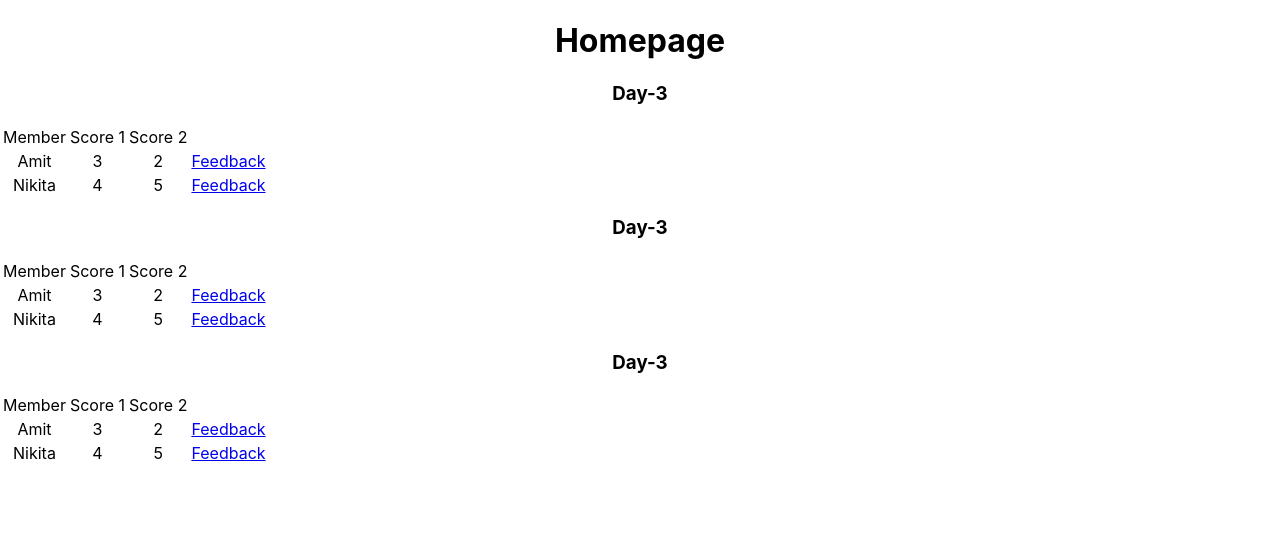
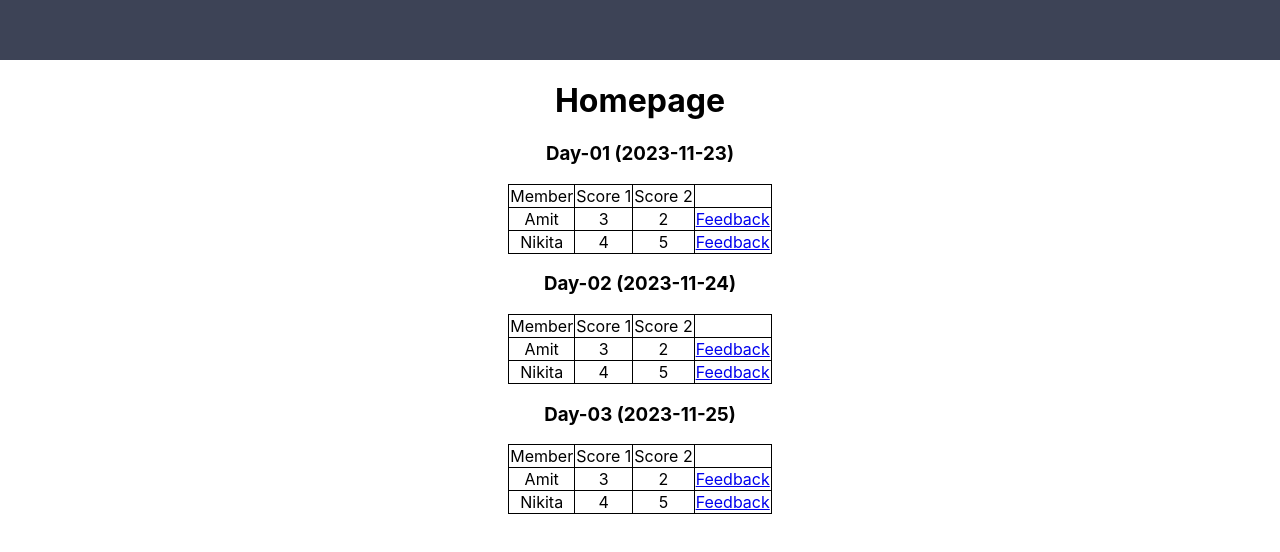
Before and after one commit to akmurmu83/Rating-App, a React (Create React App) app: page / in a window 1280 px wide. Shown: the top 552 px of the page. Built offline with nearby package versions, Linux system fonts and the light colour scheme; data requests are answered from the project's data file.

Commit message:
day-01 commit 4

```diff
--- a/db.json
+++ b/db.json
@@ -2,6 +2,7 @@
   "days": [
     {
       "id": 1,
+      "date":"2023-11-23",
       "members": [
         {
           "id": 1,
@@ -55,6 +56,7 @@
     },
     {
       "id": 2,
+      "date":"2023-11-24",
       "members": [
         {
           "id": 1,
@@ -108,6 +110,7 @@
     },
     {
       "id": 3,
+      "date":"2023-11-25",
       "members": [
         {
           "id": 1,
--- a/package.json
+++ b/package.json
@@ -3,9 +3,13 @@
   "version": "0.1.0",
   "private": true,
   "dependencies": {
+    "@chakra-ui/react": "^2.8.2",
+    "@emotion/react": "^11.11.1",
+    "@emotion/styled": "^11.11.0",
     "@testing-library/jest-dom": "^5.17.0",
     "@testing-library/react": "^13.4.0",
     "@testing-library/user-event": "^13.5.0",
+    "framer-motion": "^10.16.5",
     "react": "^18.2.0",
     "react-dom": "^18.2.0",
     "react-router-dom": "^6.20.0",
--- a/src/App.js
+++ b/src/App.js
@@ -1,10 +1,12 @@
 // import logo from './logo.svg';
 import './App.css';
 import AllRoutes from './Components/AllRoutes';
+import Navbar from './Components/Navbar/Navbar';
 
 function App() {
   return (
     <div className="App">
+      <Navbar/>
       <AllRoutes/>
     </div>
   );
--- a/src/Components/Day.jsx
+++ b/src/Components/Day.jsx
@@ -1,16 +1,16 @@
 import React from "react";
 import MemberScore from "./MemberScore";
 
-function Day({ dayCount, members }) {
+function Day({ date, dayCount, members }) {
   return (
     <div>
-      <h3>Day-{dayCount}</h3>
-      <table>
+      <h3>Day-{dayCount} ({date})</h3>
+      <table style={{border: '1px solid', margin:'auto', borderCollapse: 'collapse'}}>
         <thead>
-          <tr>
+          <tr style={{border: '1px solid'}}>
             <td>Member</td>
             {members.map((member) => (
-              <td key={member.id}>Score {member.id}</td>
+              <td  style={{border: '1px solid'}} key={member.id}>Score {member.id}</td>
             ))}
           </tr>
         </thead>
--- a/src/Components/MemberScore.jsx
+++ b/src/Components/MemberScore.jsx
@@ -3,12 +3,12 @@ import { Link } from "react-router-dom";
 
 function MemberScore({ name, scores }) {
   return (
-    <tr>
-      <td>{name}</td>
+    <tr  style={{border: '1px solid'}}>
+      <td  style={{border: '1px solid'}}>{name}</td>
       {scores.map((score) => (
-        <td key={score.score}>{score.score}</td>
+        <td style={{border: '1px solid'}} key={score.score}>{score.score}</td>
       ))}
-      <td>
+      <td style={{border: '1px solid'}}>
         <Link to="/feedback">Feedback</Link>
       </td>
     </tr>
--- /dev/null
+++ b/src/Components/Navbar/Navbar.jsx
@@ -0,0 +1,16 @@
+import React from 'react';
+import Styles from './Navbar.module.css';
+
+function Navbar() {
+  return (
+    <nav className={Styles.nav}>
+      <div className={Styles.rightSection}></div>
+      <div className="logo">
+        <img src="" alt="" />
+      </div>
+      <div className="leftSection"></div>
+    </nav>
+  );
+}
+
+export default Navbar;
--- /dev/null
+++ b/src/Components/Navbar/Navbar.module.css
@@ -0,0 +1,4 @@
+.nav {
+  background-color: #3d4356;
+  height: 60px;
+}
--- a/src/Pages/Homepage.jsx
+++ b/src/Pages/Homepage.jsx
@@ -16,10 +16,11 @@ function Homepage() {
     }
     getData();
   }, []);
+  let currDay = 1;
   return (
     <div>
       <h1>Homepage</h1>
-      {days.map((day)=> <Day key={day.id} dayCount={days.length} members={day.members}/>)}
+      {days.map((day)=> <Day key={day.id} date={day.date} dayCount={`0${currDay++}`} members={day.members}/>)}
     </div>
   );
 }
```
Also changed, not shown: 1 other file (tests, documents, lock files or other folders).
